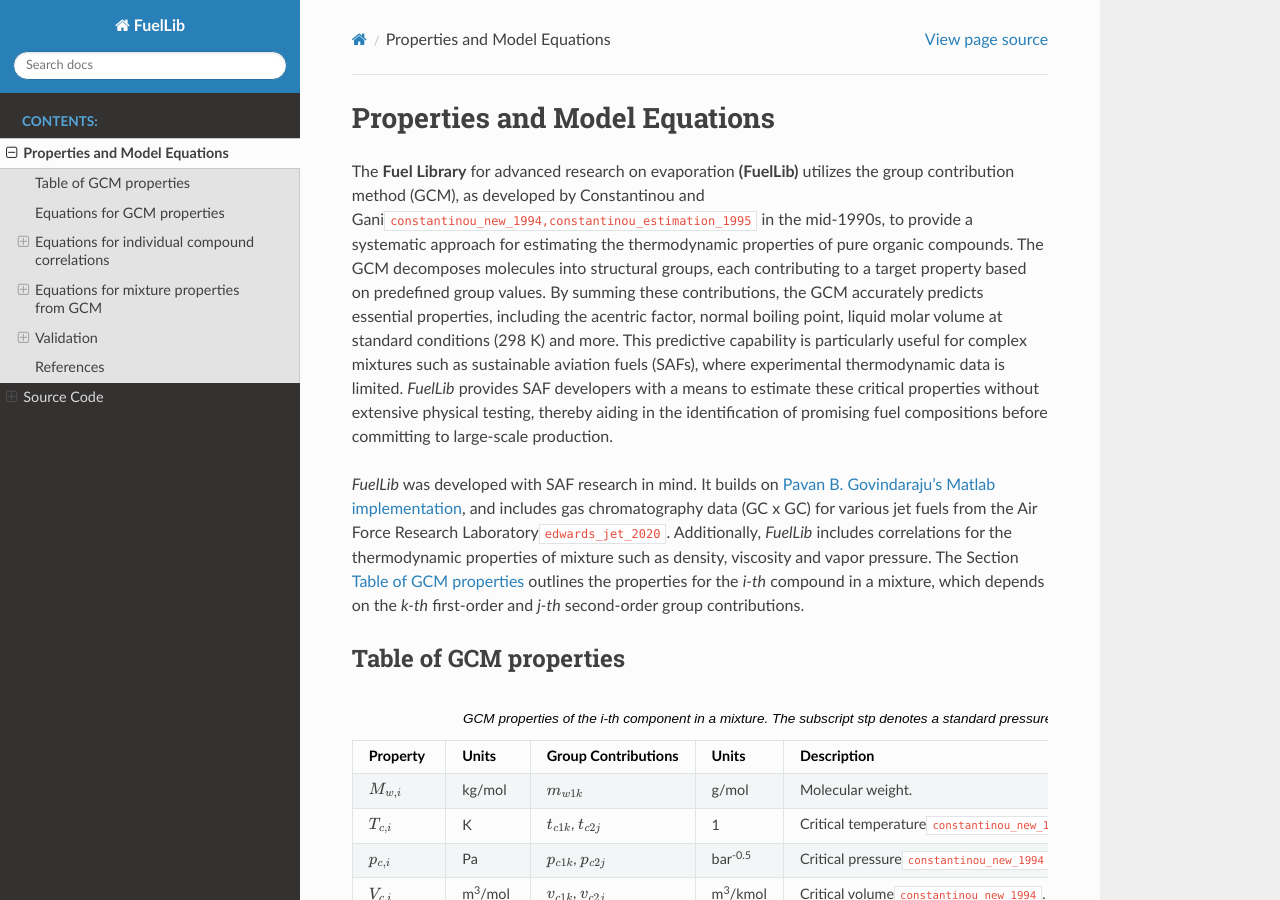
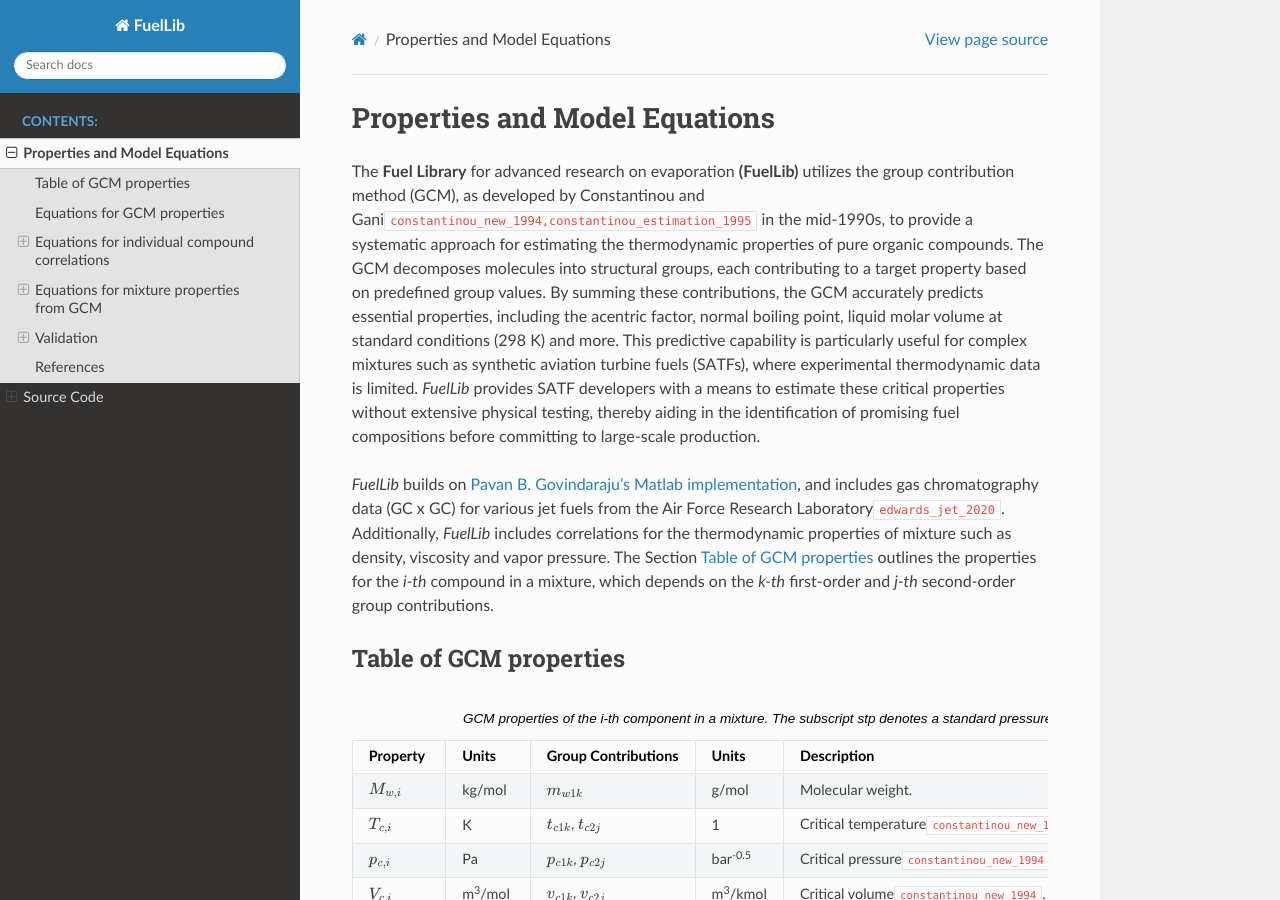
Before and after one commit to dmontgomeryNREL/FuelLib-NREL, a Sphinx documentation site: the page built from docs/groupcontribution.rst, in a window 1280 px wide and 900 px high. Built offline with Sphinx 7.4.7 and the Read the Docs theme 3.1.0, drawn with Linux system fonts in a browser that asks for light colours; cross-references to code outside the pages are shown as plain code.

Commit message:
SAF -> SATF

```diff
--- a/docs/groupcontribution.rst
+++ b/docs/groupcontribution.rst
@@ -10,12 +10,12 @@
 By summing these contributions, the GCM accurately predicts essential properties,
 including the acentric factor, normal boiling point, liquid molar volume at standard conditions
 (298 K) and more. This predictive capability is particularly useful for complex
-mixtures such as sustainable aviation fuels (SAFs), where experimental thermodynamic data
-is limited. `FuelLib` provides SAF developers with a means to estimate
+mixtures such as synthetic aviation turbine fuels (SATFs), where experimental thermodynamic data
+is limited. `FuelLib` provides SATF developers with a means to estimate
 these critical properties without extensive physical testing, thereby aiding in
 the identification of promising fuel compositions before committing to large-scale production.
 
-`FuelLib` was developed with SAF research in mind. It builds on
+`FuelLib` builds on
 `Pavan B. Govindaraju's Matlab implementation <https://github.com/gpavanb-old/GroupContribution>`_,
 and includes gas chromatography data (GC x GC) for various jet fuels from the Air Force Research Laboratory\ :footcite:p:`edwards_jet_2020`.
 Additionally, `FuelLib` includes correlations for the thermodynamic properties of
```
